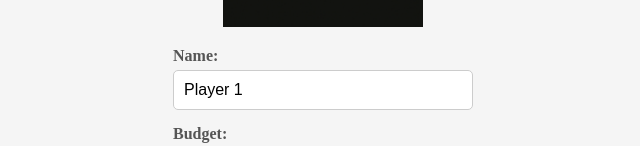
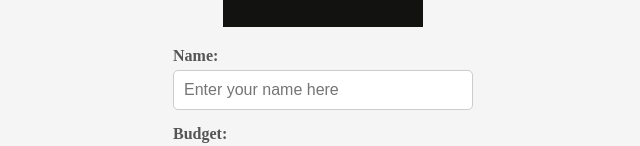
Before and after one commit to aribornstein/PlanningTaki, a Vue app in the folder client/: page / in a window 1280 px wide. Shown: the part 295-441 px from the top of the page, without its empty margins (317-957 px from the left). Built offline with nearby package versions, Linux system fonts and the light colour scheme; no server answers.

Commit message:
Refactor Lobby.vue: update input placeholder for name field and remove default name value

```diff
--- a/client/src/views/Lobby.vue
+++ b/client/src/views/Lobby.vue
@@ -4,7 +4,7 @@
     <img alt="Taki Logo" :src="takiLogo" class="logo">
     <div class="input-group">
       <label for="name">Name:</label>
-      <input type="text" id="name" v-model="name" placeholder="Name" />
+      <input type="text" id="name" v-model="name" placeholder="Enter your name here" />
     </div>
     <div class="input-group">
       <label for="budget">Budget:</label>
@@ -48,7 +48,7 @@ import takiLogo from '../../img/taki.png'; // Import the image
 const router = useRouter();
 const route = useRoute();
 
-const name = ref('Player 1'); // Default name
+const name = ref(''); // No default name
 const budget = ref(21);
 const id = ref('');
 const generatedId = ref(false);
```
